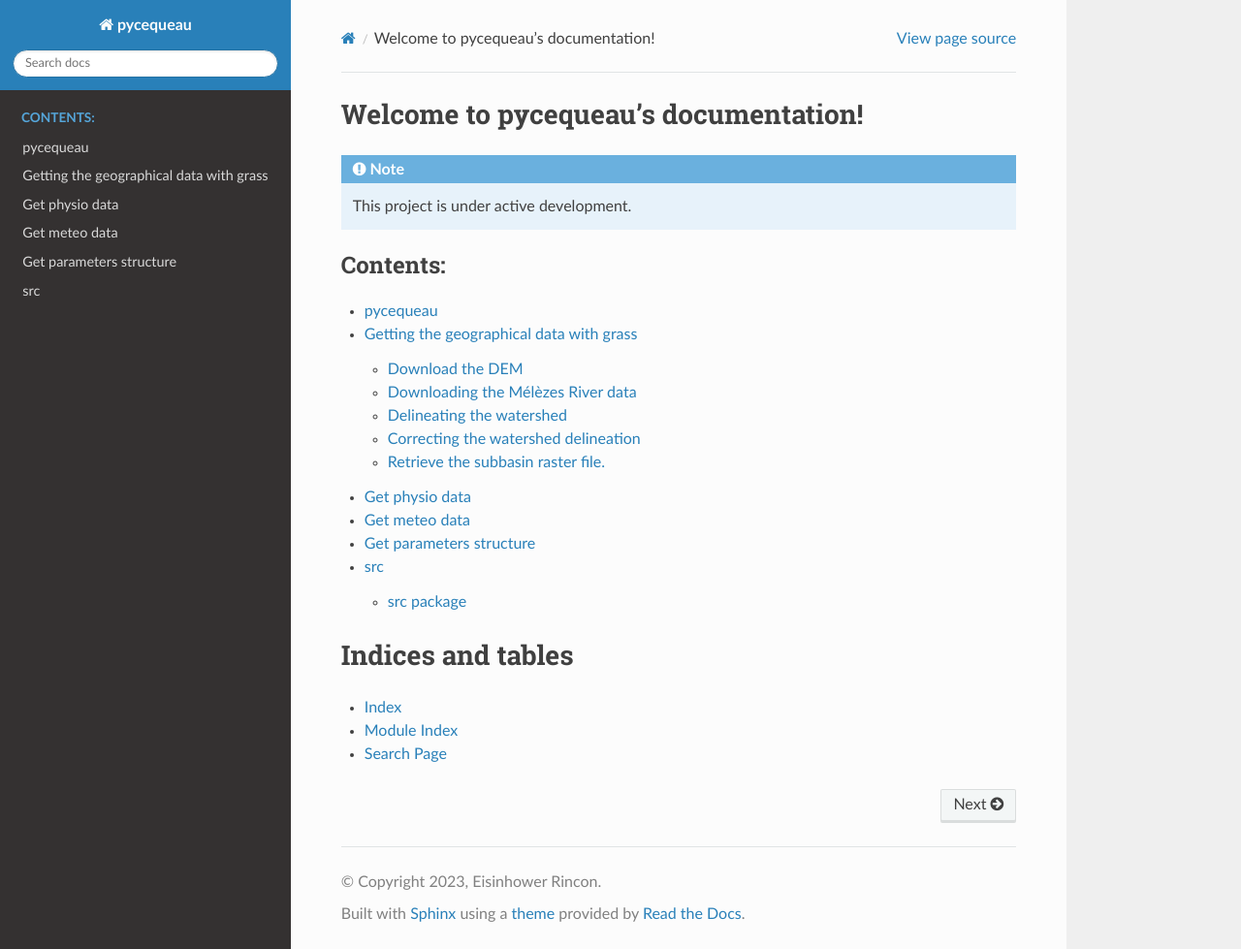
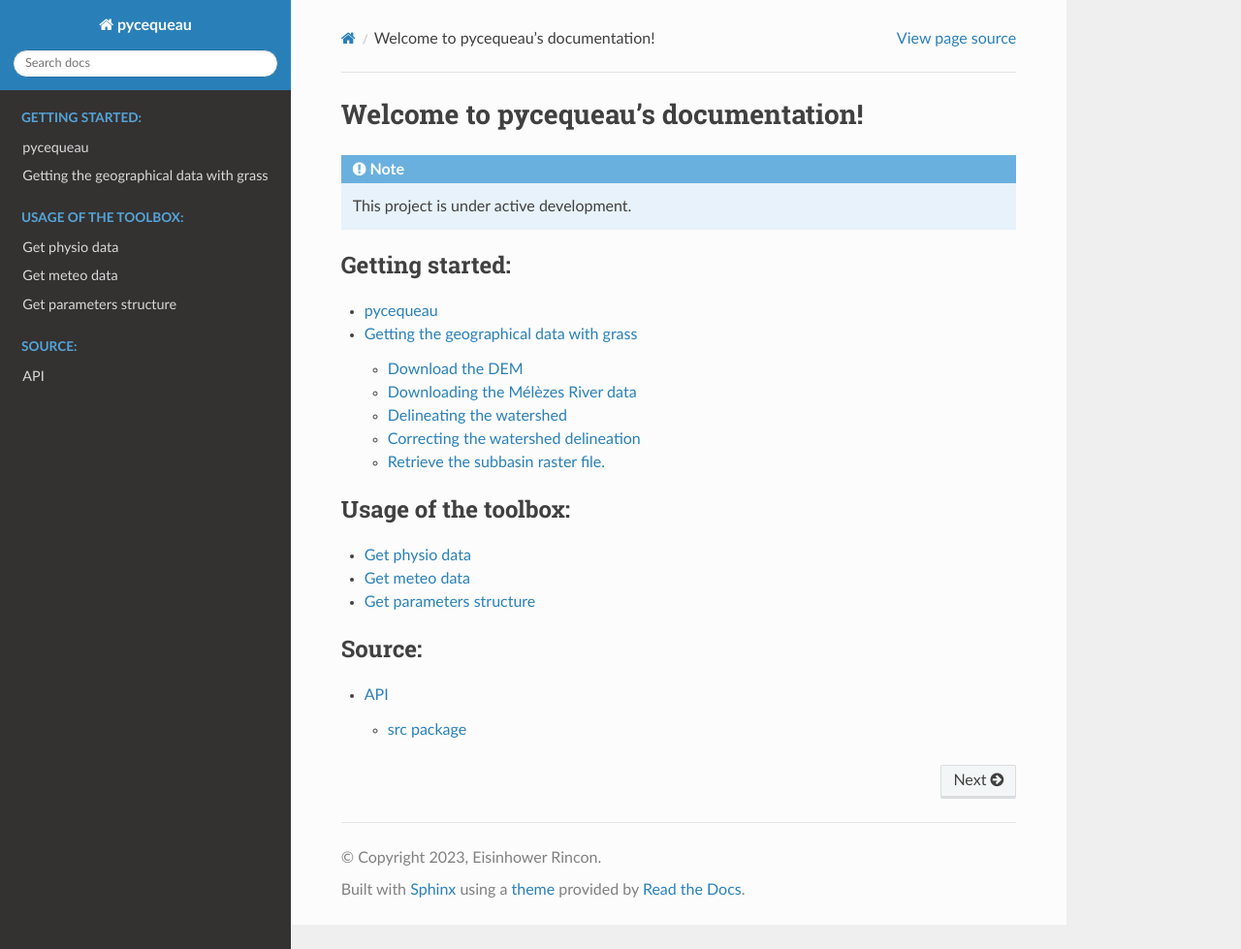
Before and after one commit to erinconv/pycequeau, a Sphinx documentation site: the page built from docs/index.rst, in a window 1280 px wide and 979 px high. Shown: the whole window at 97% size. Built offline with Sphinx 7.4.7 and the Read the Docs theme 2.0.0, drawn with Linux system fonts in a browser that asks for light colours.

Commit message:
We can now handle in a better way the non existent outlet point. Sometimes the outlet points are well located but this drains into a non existence CP. Now, we make sure that this is not the case. Tested and worked on several rivers with different fishnet size value. Also, some changes in the documentation were made

```diff
--- a/README.rst
+++ b/README.rst
@@ -10,8 +10,9 @@
     git clone git@github.com:erinconv/pycequeau.git
     cd pycequeau
 
-This library was developed and tested in python 3.7, given incompatibilities with GDAL and newer python versions. To use it correctly, we recommend to use Anaconda as python interpreter. In the ``pycequeau`` folder, create the conda environment using the ``environment.yml`` file as follows:
+The pycequeau packge has some dependencies that may cause some  compatibilities troubles, specially in Windows systems. It is highly recommended to create a fresh conda environment to have all the needed dependencies.
 
 .. code-block:: bash
 
-    conda env create -f environment.yml
+    conda install -c conda-forge mamba
+    mamba create -n testenv gdal geopandas matplotlib xarray netcdf4 shapely rasterstats pyproj pytest rasterstats pandas=1.3.5 numpy=1.20.3
--- a/docs/index.rst
+++ b/docs/index.rst
@@ -11,18 +11,28 @@
 
 .. toctree::
    :maxdepth: 2
-   :caption: Contents:
+   :caption: Getting started:
 
    readme
    grass
+
+.. toctree::
+   :maxdepth: 2
+   :caption: Usage of the toolbox:
+
    notebooks/get_physio.ipynb
    notebooks/get_meteo.ipynb
    notebooks/get_params.ipynb
+
+.. toctree::
+   :maxdepth: 2
+   :caption: Source:
+
    modules
 
-Indices and tables
-==================
+.. Indices and tables
+.. ==================
 
-* :ref:`genindex`
-* :ref:`modindex`
-* :ref:`search`
+.. * :ref:`genindex`
+.. * :ref:`modindex`
+.. * :ref:`search`
--- a/docs/modules.rst
+++ b/docs/modules.rst
@@ -1,4 +1,4 @@
-src
+API
 ===
 
 .. toctree::
```
Also changed, not shown: docs/notebooks/get_params.ipynb, 2 other files.
